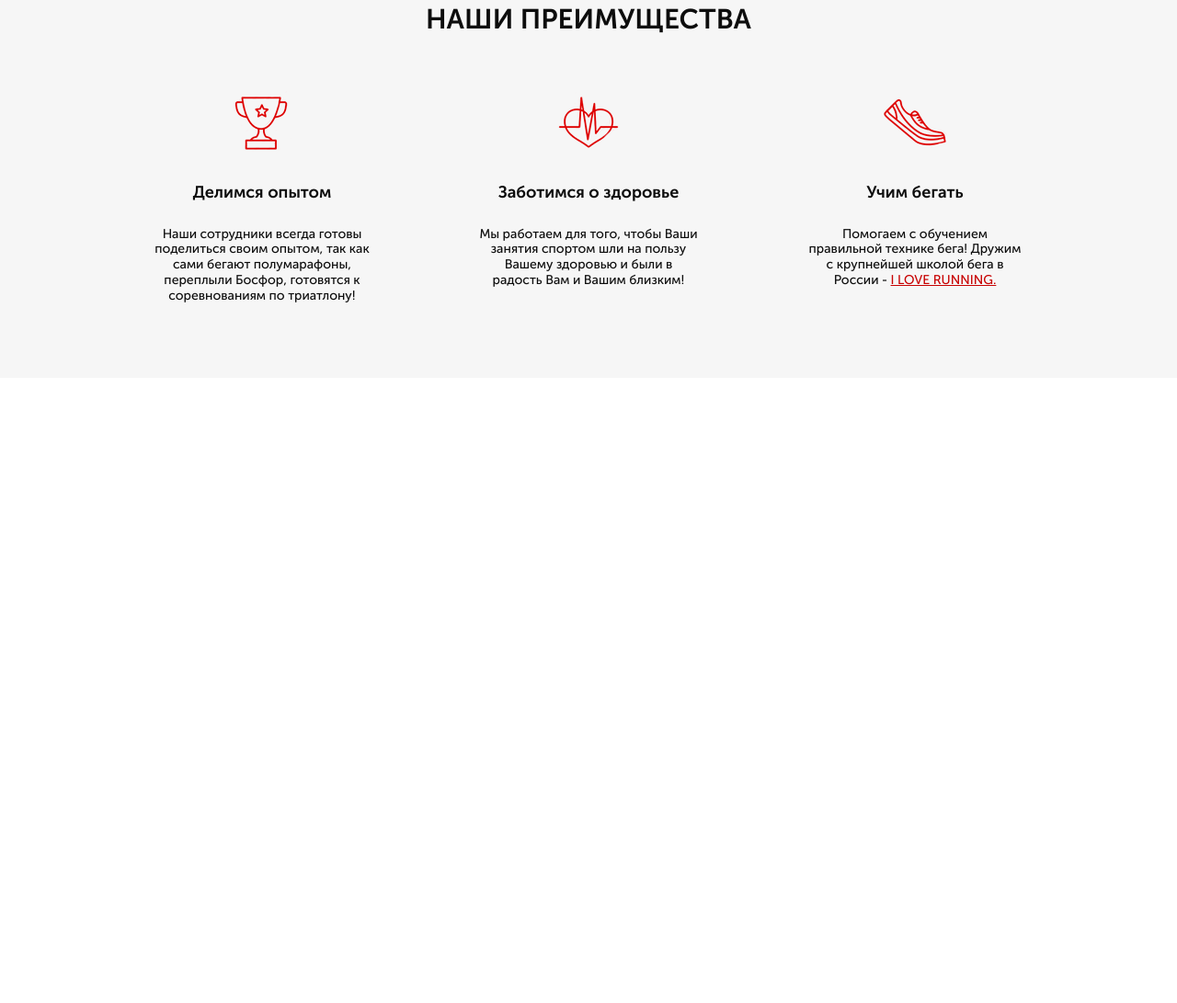
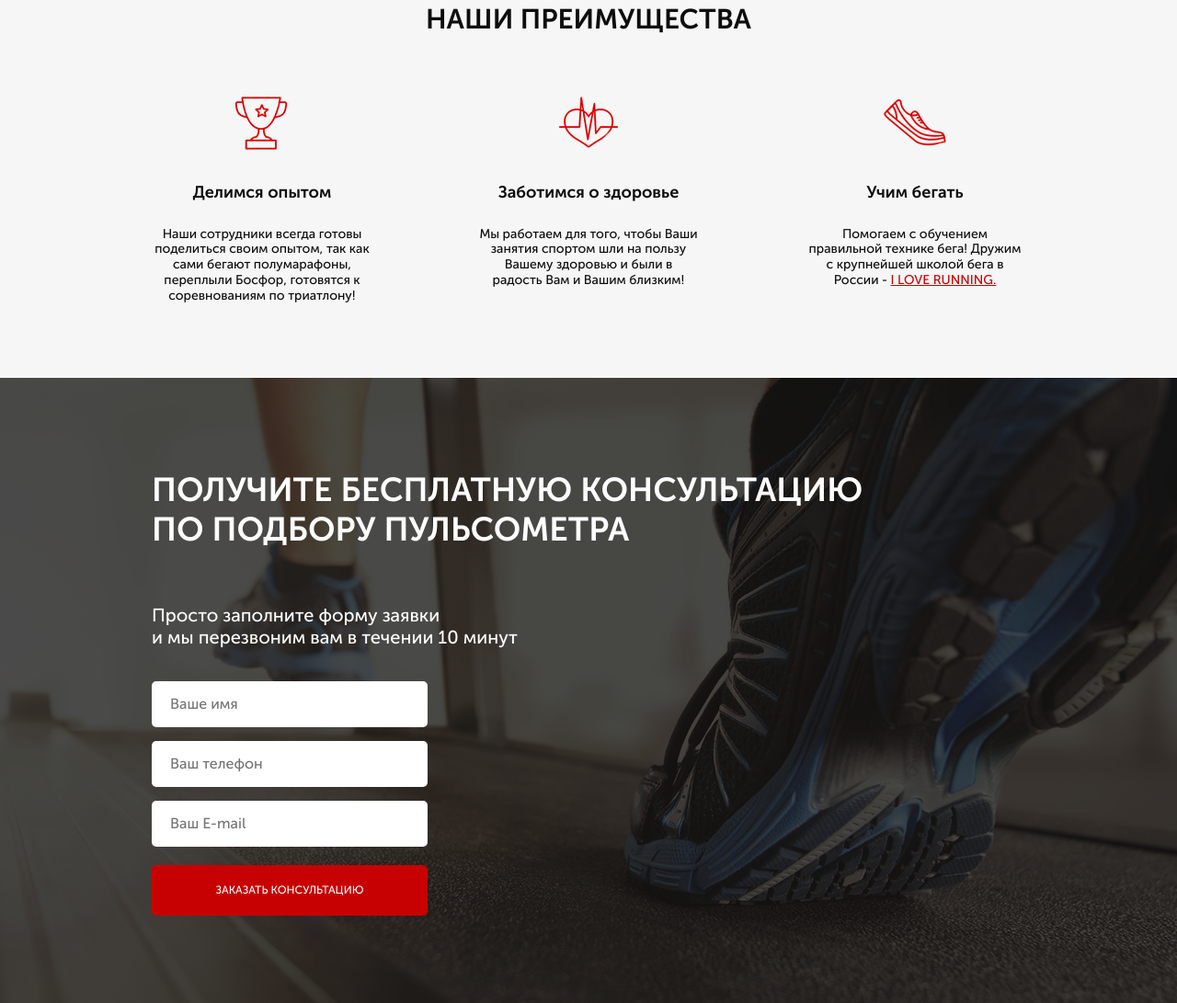
Before and after one commit to IvanLarionov90/runSmart_project, a website: page src/index.html in a window 1280 px wide. Shown: the part 741-1832 px from the top of the page at 92% size. Before the commit the page ends 1152 px from the top, so only its background shows below. Drawn offline with Linux system fonts and the light colour scheme.

Commit message:
third commit

```diff
--- a/src/index.html
+++ b/src/index.html
@@ -52,7 +52,7 @@
 
     <div class="advantage">
         <div class="container">
-            <h2 class="advantage__header">НАШИ ПРЕИМУЩЕСТВА</h2>
+            <h2 class="title">НАШИ ПРЕИМУЩЕСТВА</h2>
             <div class="advantage__items">
                 <div class="advantage__item">
                     <img src="icons/cup_73.png" alt="advantage">
@@ -83,5 +83,25 @@
             </div>
         </div>
     </div>
+
+    <div class="consultation">
+        <div class="container">
+            <h2 class="title title_left">Получите бесплатную консультацию<br>
+            по подбору пульсометра
+            </h2>
+            <div class="consultation__descr">
+                Просто заполните форму заявки <br>
+                и мы перезвоним вам в течении 10 минут
+            </div>
+
+            <form class="feed-form" action="#">
+                <input name="name" required type="text" placeholder="Ваше имя">
+                <input name="phone" required type="number" placeholder="Ваш телефон">
+                <input name="email" required type="email" placeholder="Ваш E-mail">
+
+                <button class="button button_feed">заказать кОНСУЛЬТАЦИЮ</button>
+            </form>
+        </div>
+    </div>
 </body>
 </html>
--- a/src/sass/blocks/_advantage.scss
+++ b/src/sass/blocks/_advantage.scss
@@ -3,13 +3,6 @@
     background-color: #f6f6f6;
     padding: 70px 0 80px 0;
     text-align: center;
-    &__header {
-        margin-bottom: 60px;
-        font-size: 30px;
-        line-height: 1.2;
-        font-weight: 700;
-        color: #0d0d0d;
-    }
     &__items {
         display: flex;
         justify-content: space-between;
--- a/src/sass/blocks/_buttons.scss
+++ b/src/sass/blocks/_buttons.scss
@@ -15,4 +15,9 @@
         font-weight: 400;
         margin-top: 65px;
     }
+    &_feed {
+        width: 100%;
+        height: 55px;
+        margin-top: 5px;
+    }
 }
--- /dev/null
+++ b/src/sass/blocks/_consultation.scss
@@ -0,0 +1,11 @@
+.consultation {
+    min-height: 680px;
+    padding: 100px 0 92px 0;
+    background: url(../../img/bg2_363.png) center center/cover no-repeat;
+    &__descr {
+        font-size: 20px;
+        line-height: 1.2;
+        font-weight: 500;
+        color: #ffffff;
+    }
+}
--- /dev/null
+++ b/src/sass/blocks/_forms.scss
@@ -0,0 +1,14 @@
+.feed-form {
+    margin-top: 36px;
+    display: flex;
+    flex-direction: column;
+    width: 300px;
+    input {
+        height: 50px;
+        margin-bottom: 15px;
+        background-color: #ffffff;
+        border-radius: 5px;
+        border: none;
+        padding: 0 20px;
+    }
+}
--- /dev/null
+++ b/src/sass/blocks/_titles.scss
@@ -0,0 +1,12 @@
+.title {
+    margin-bottom: 60px;
+    font-size: 30px;
+    line-height: 1.2;
+    font-weight: 700;
+    color: #0d0d0d;
+    text-transform: uppercase;
+    &_left {
+       color: white;
+       font-size: 36px;
+    }
+}
--- a/src/sass/style.scss
+++ b/src/sass/style.scss
@@ -11,5 +11,8 @@
 @import 'blocks/header';
 @import 'blocks/buttons';
 @import 'blocks/advantage';
+@import 'blocks/consultation';
+@import 'blocks/titles';
+@import 'blocks/forms';
 
 @import 'base/media';
```
Also changed, not shown: src/css/style.min.css.
